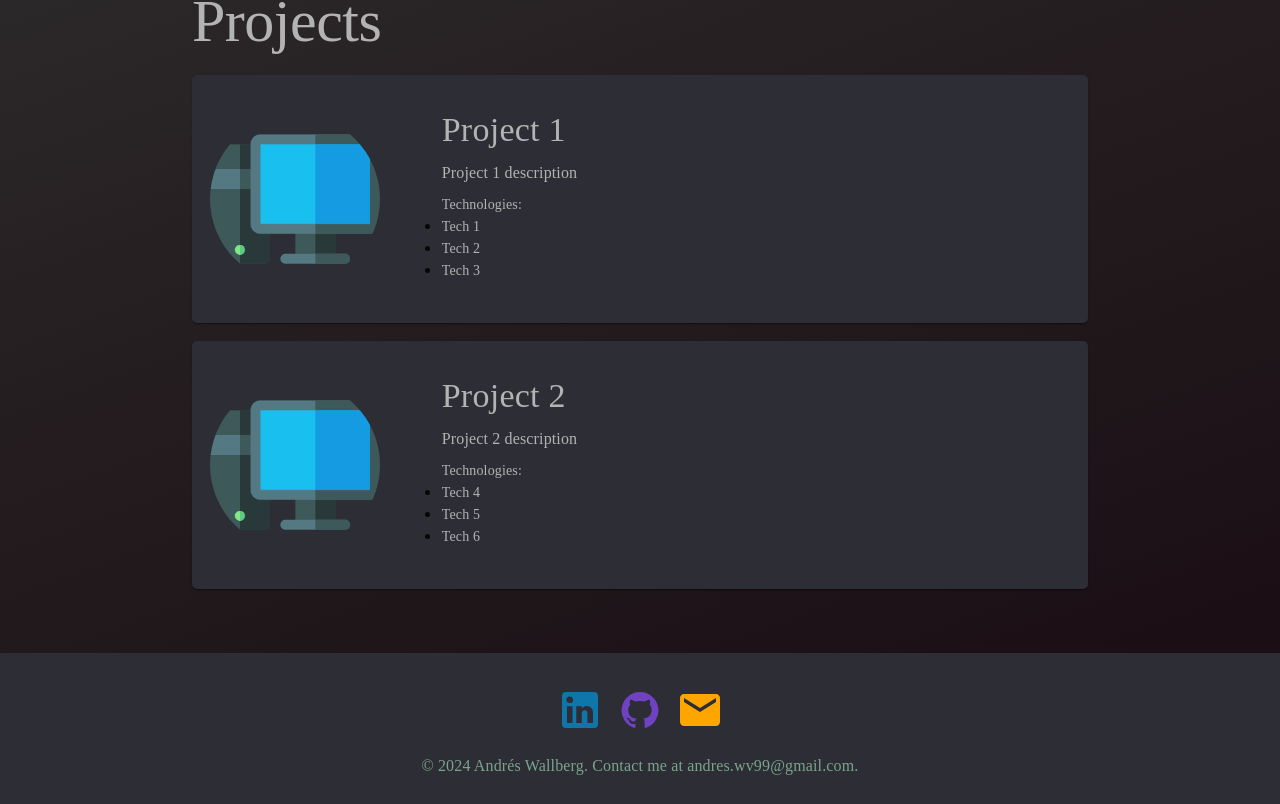
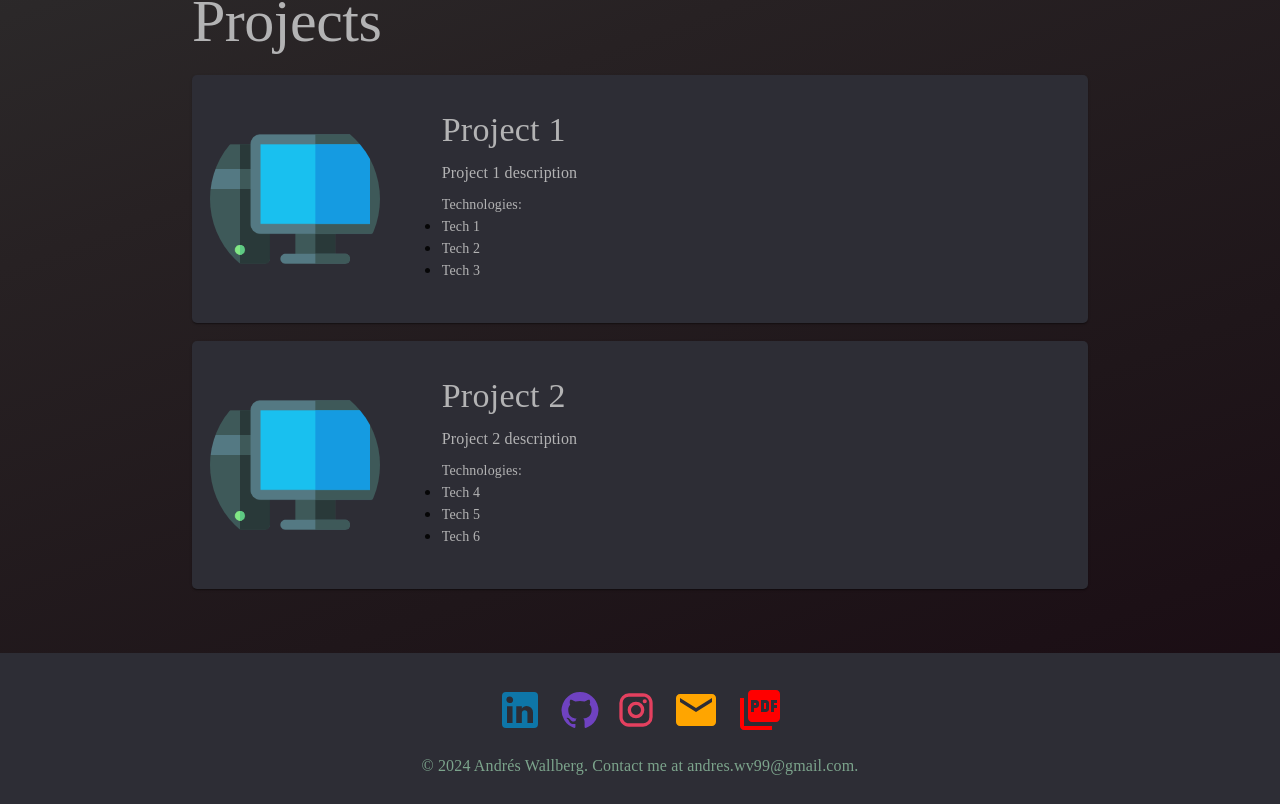
Before and after one commit to AndresWV/Portafolio, a Next.js app in the folder front/: page / in a window 1280 px wide. Shown: the part 1736-2540 px from the top of the page. Built offline with nearby package versions, Linux system fonts and the light colour scheme.

Commit message:
fix footer cv

```diff
--- a/front/app/components/Footer.tsx
+++ b/front/app/components/Footer.tsx
@@ -2,7 +2,7 @@ import * as React from 'react';
 import Typography from '@mui/material/Typography';
 import Grid from '@mui/material/Grid';
 import IconButton from '@mui/material/IconButton';
-import { LinkedIn, GitHub, Mail } from '@mui/icons-material'; // Cambié Email por Mail
+import { LinkedIn, GitHub, Mail, Instagram, PictureAsPdf } from '@mui/icons-material';
 
 export default function Footer() {
     return (
@@ -33,11 +33,29 @@ export default function Footer() {
                     <GitHub fontSize="inherit" />
                 </IconButton>
                 <IconButton
+                    aria-label="Instagram"
+                    href="https://www.instagram.com/your_instagram_account/"
+                    target="_blank"
+                    rel="noopener noreferrer"
+                    sx={{ color: '#e4405f', fontSize: '2.5rem' }}
+                >
+                    <Instagram fontSize="inherit" />
+                </IconButton>
+                <IconButton
                     aria-label="Email"
                     href="mailto:andres.wv99@gmail.com"
                     sx={{ fontSize: '3rem', color: 'orange'}}
                 >
                     <Mail fontSize="inherit" />
+                </IconButton>
+                <IconButton
+                    aria-label="Download CV"
+                    href="/assets/docs/cv_andres_wallberg.pdf"
+                    target="_blank"
+                    rel="noopener noreferrer"
+                    sx={{ fontSize: '3rem', color: '#ff0000' }}
+                >
+                    <PictureAsPdf fontSize="inherit" />
                 </IconButton>
             </Grid>
             <Grid item xs={12} sx={{ textAlign: 'center' }}>
```
Also changed, not shown: 1 other file (tests, documents, lock files or other folders).
